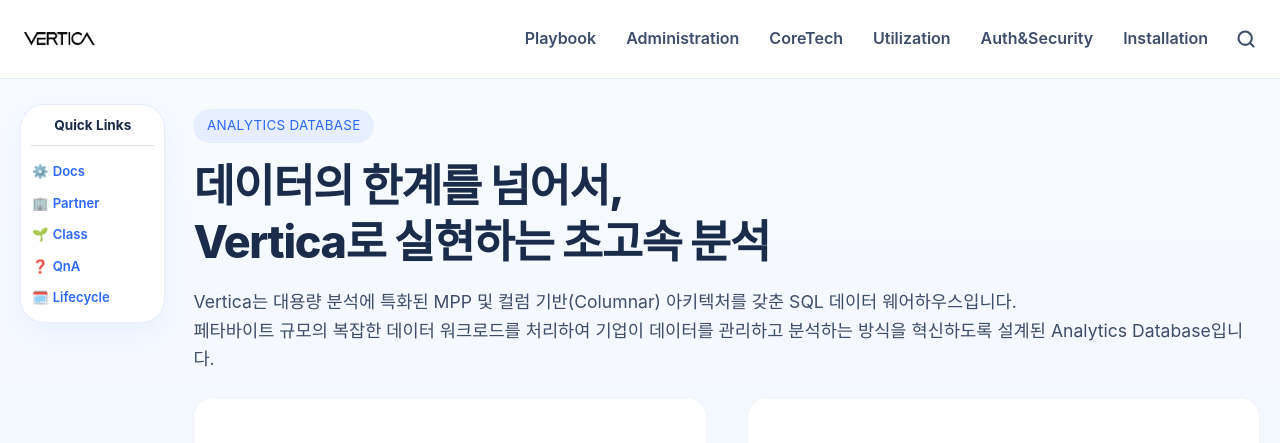
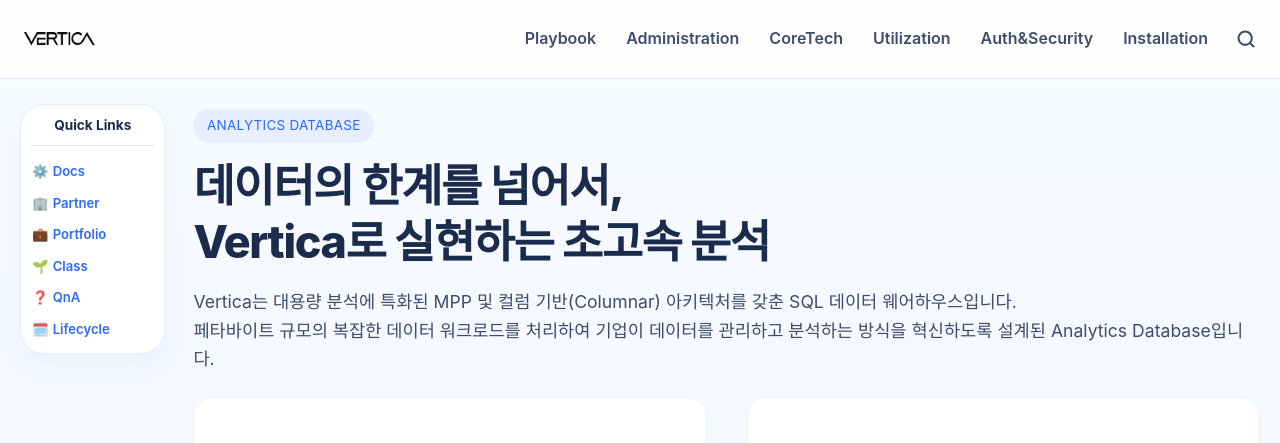
Before and after one commit to JIN0326/vertica_blog, a Jekyll site: the page built from 000index.md, in a window 1280 px wide. Shown: the top 443 px of the page. Built offline with Jekyll 4.4.1, drawn with Linux system fonts in a browser that asks for light colours.

Commit message:
Add portfolio Quick Link
Co-authored-by: Copilot <223556219+Copilot@users.noreply.github.com>

```diff
--- a/_includes/sidebar.html
+++ b/_includes/sidebar.html
@@ -4,6 +4,7 @@
     <ul>
       <li><a href="https://docs.vertica.com/26.1.x/en/" target="_blank" rel="noopener"><span aria-hidden="true">⚙️</span> Docs</a></li>
       <li><a href="http://www.gtgsc.com/gtg/sub/bigdata/vertica.php" target="_blank" rel="noopener"><span aria-hidden="true">🏢</span> Partner</a></li>
+      <li><a href="https://jin0326.github.io/jin_portfolio/" target="_blank" rel="noopener"><span aria-hidden="true">💼</span> Portfolio</a></li>
       <li><a href="{{ '/900etc/901Class' | relative_url }}"><span aria-hidden="true">🌱</span> Class</a></li>
       <li><a href="{{ '/900etc/902QnA' | relative_url }}"><span aria-hidden="true">❓</span> QnA</a></li>
       <!-- <li><a href="{{ '/900etc/903Reference' | relative_url }}"><span aria-hidden="true">🏆</span> Reference</a></li> -->
```
